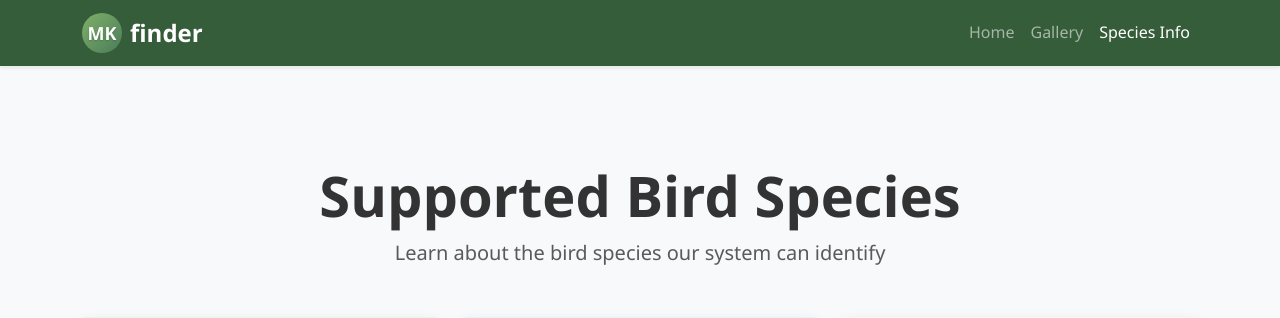
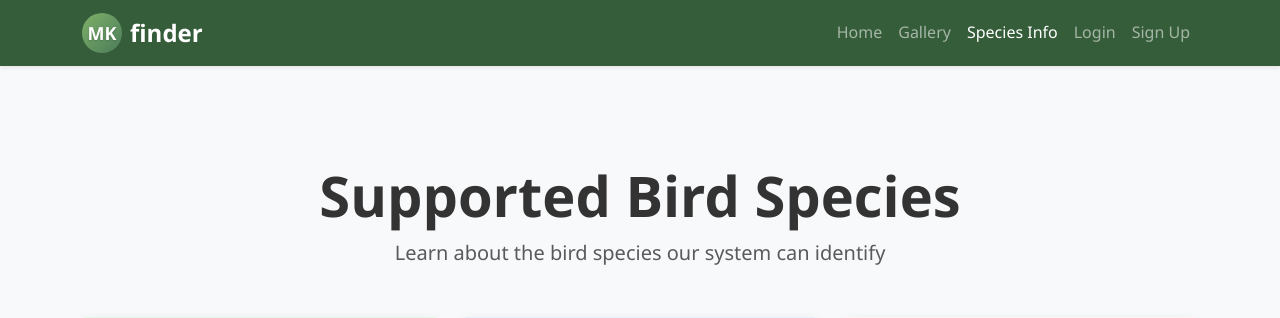
Before and after one commit to KrishTrivedi025/MKfinder, a PHP site: page /species.php in a window 1280 px wide. Shown: the top 318 px of the page. Run offline with PHP 8.4, Linux system fonts and the light colour scheme; data comes from the database, SQL or seed files in the repository.

Commit message:
Add navigation links to login and signup pages from main menus
Update gallery.php, index.html, and species.php to include direct links to login.html and signup.html in their respective navigation bars.

Replit-Commit-Author: Agent
Replit-Commit-Session-Id: 6f4565de-c4bf-4092-ae3b-5eb58853279f
Replit-Commit-Checkpoint-Type: full_checkpoint

```diff
--- a/gallery.php
+++ b/gallery.php
@@ -63,6 +63,12 @@ $supportedSpecies = SUPPORTED_SPECIES;
                     </li>
                     <li class="nav-item">
                         <a class="nav-link" href="species.php">Species Info</a>
+                    </li>
+                    <li class="nav-item">
+                        <a class="nav-link" href="login.html">Login</a>
+                    </li>
+                    <li class="nav-item">
+                        <a class="nav-link" href="signup.html">Sign Up</a>
                     </li>
                 </ul>
             </div>
--- a/index.html
+++ b/index.html
@@ -34,10 +34,10 @@
 
                     <!-- Authentication Navigation (shown when not logged in) -->
                     <li class="nav-item guest-nav">
-                        <a class="nav-link" href="#" onclick="showLoginModal(); return false;">Login</a>
+                        <a class="nav-link" href="login.html">Login</a>
                     </li>
                     <li class="nav-item guest-nav">
-                        <a class="nav-link" href="#" onclick="showSignupModal(); return false;">Sign Up</a>
+                        <a class="nav-link" href="signup.html">Sign Up</a>
                     </li>
 
                     <!-- User info (shown when logged in) -->
--- a/species.php
+++ b/species.php
@@ -129,6 +129,12 @@ function getDefaultSpeciesInfo($speciesName) {
                     </li>
                     <li class="nav-item">
                         <a class="nav-link active" href="species.php">Species Info</a>
+                    </li>
+                    <li class="nav-item">
+                        <a class="nav-link" href="login.html">Login</a>
+                    </li>
+                    <li class="nav-item">
+                        <a class="nav-link" href="signup.html">Sign Up</a>
                     </li>
                 </ul>
             </div>
```
